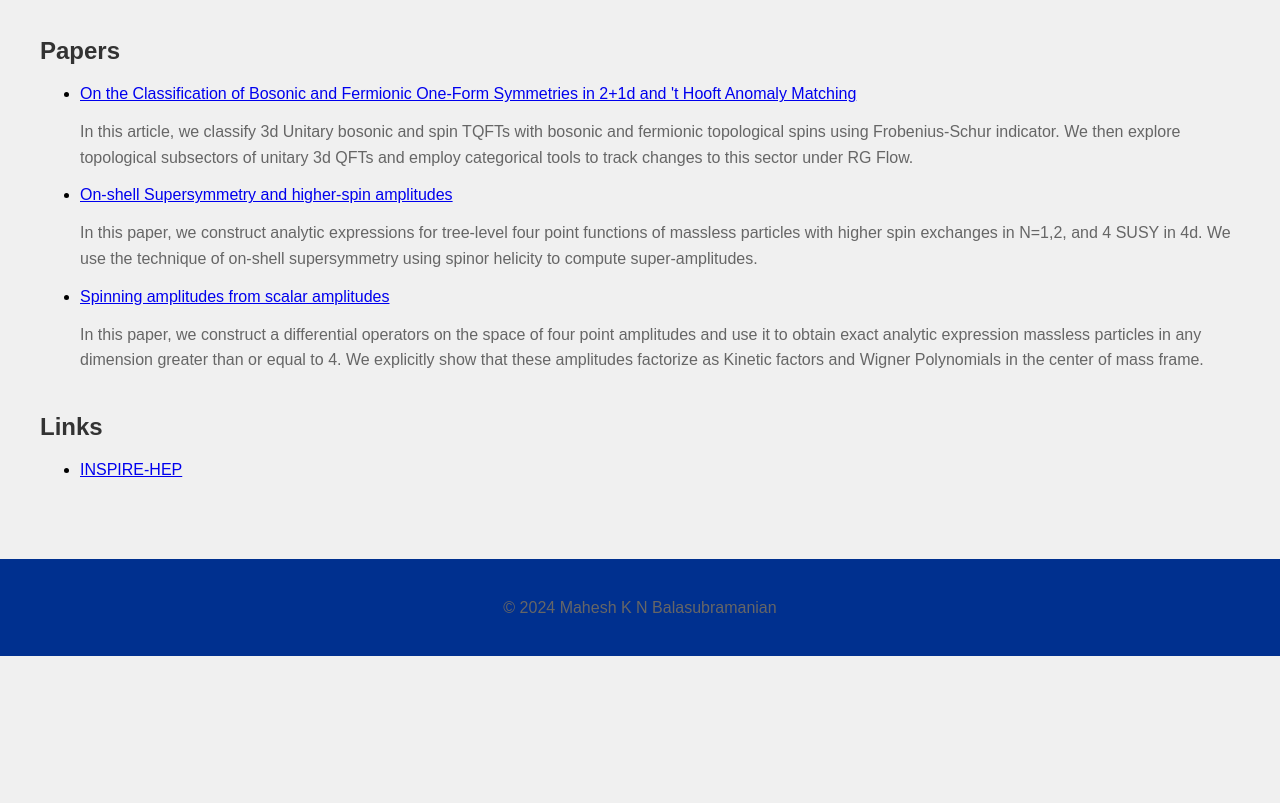
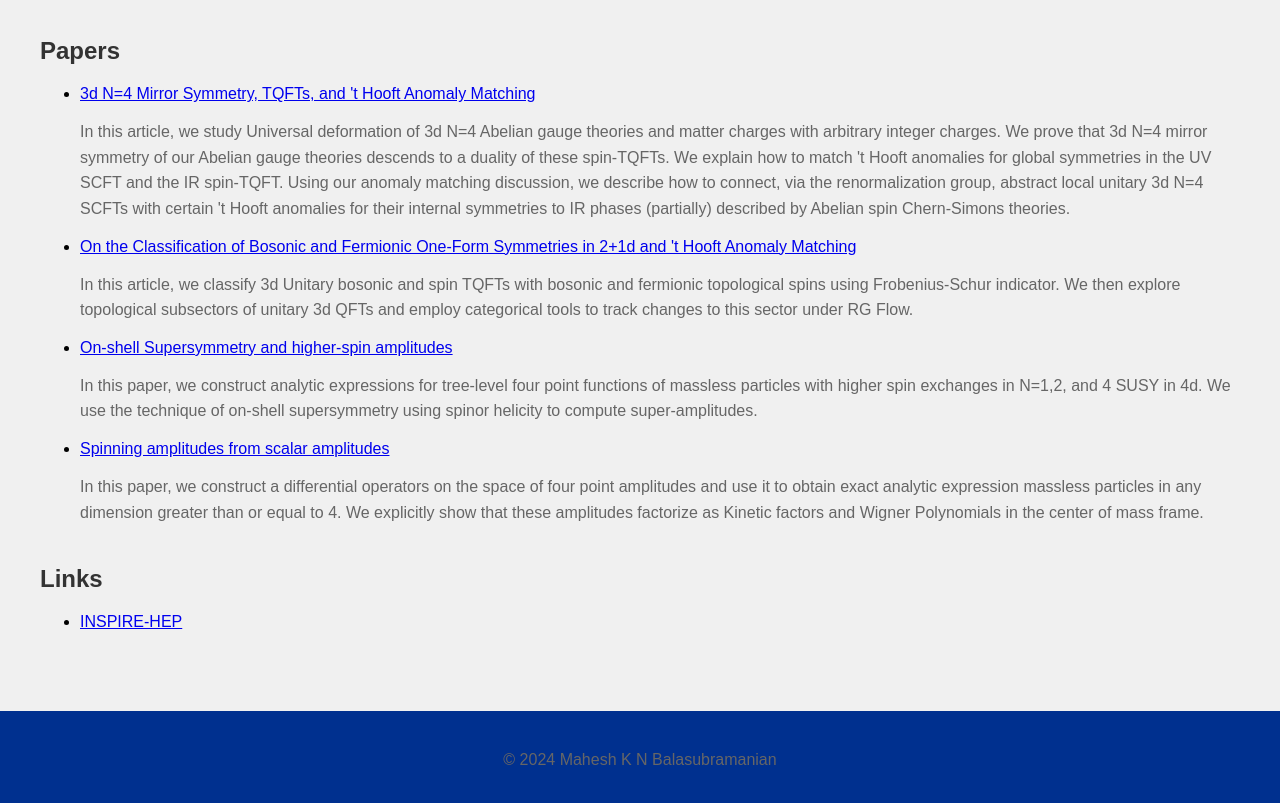
Before and after one commit to mknbphysics/mknbphysics.github.io, a plain HTML site: page index.html in a window 1280 px wide. Shown: the part 958-1761 px from the top of the page. Before the commit the page ends 1614 px from the top, so only its background shows below. Drawn offline with Linux system fonts and the light colour scheme.

Commit message:
Update index.html

```diff
--- a/index.html
+++ b/index.html
@@ -51,6 +51,13 @@ Traditional approaches to QFTs have mostly been focused on path integrals writte
 <section id="papers">
 <h2>Papers</h2>
 <ul>
+<li><a href="https://arxiv.org/abs/2412.21066">3d N=4 Mirror Symmetry, TQFTs, and 't Hooft Anomaly Matching</a></li>
+<p>
+In this article, we study Universal deformation of 3d N=4 Abelian gauge theories and matter charges with arbitrary integer charges.
+We prove that 3d N=4 mirror symmetry of our Abelian gauge theories descends to a duality of these spin-TQFTs. We explain how to match
+'t Hooft anomalies for global symmetries in the UV SCFT and the IR spin-TQFT. Using our anomaly matching discussion, we describe how
+to connect, via the renormalization group, abstract local unitary 3d N=4 SCFTs with certain 't Hooft anomalies for their internal symmetries to IR phases (partially) described by Abelian spin Chern-Simons theories.
+</p>
 <li><a href="https://arxiv.org/abs/2408.00866">On the Classification of Bosonic and Fermionic One-Form Symmetries in 2+1d and 't Hooft Anomaly Matching </a></li>
 <p>
 In this article, we classify 3d Unitary bosonic and spin TQFTs with bosonic and fermionic topological spins using Frobenius-Schur indicator. We then explore topological subsectors of unitary 3d QFTs and employ categorical tools to track changes to this sector under RG Flow.
```
